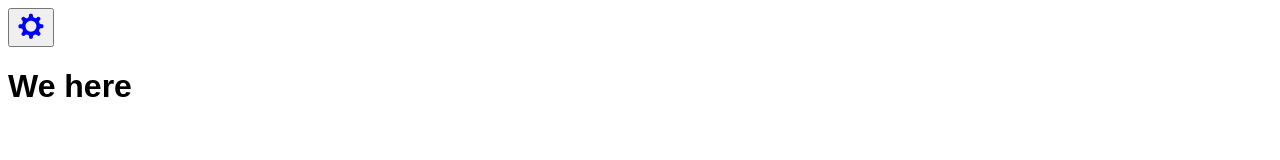
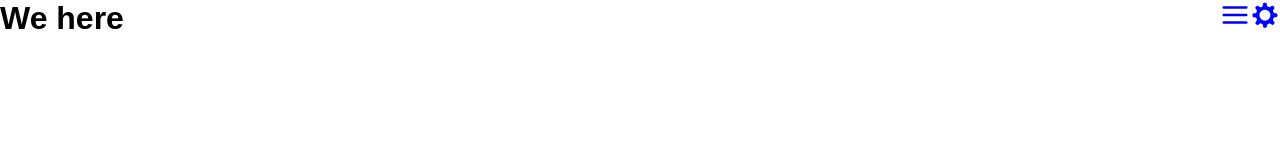
Before and after one commit to Nest05/maestro-travels_group_2_project, a React app: page / in a window 1280 px wide. Built offline with nearby package versions, Linux system fonts and the light colour scheme; a web font is replaced by a local one.

Commit message:
feat: Add some images and tryout some icons

```diff
--- a/db.json
+++ b/db.json
@@ -16,7 +16,7 @@
         "reviews":["","","",""],
         "services": {
             "id":1,
-            "images":[],
+            "images":["https://rb.gy/ol5isx", "https://rb.gy/lcju9x", "https://rb.gy/uhixog", "https://rebrand.ly/6gr1pmf"],
             "Accomodation": "",
             "other-services":[]
         }
--- a/src/components/App.js
+++ b/src/components/App.js
@@ -1,11 +1,13 @@
 
 import './App.css';
 import {  DiAptana } from "react-icons/di";
+import { FiMenu } from "react-icons/fi";
 
 function App() {
   return (
     <div className="App">
-     <button><DiAptana size={30} /></button>
+     <span><DiAptana size={30} /></span>
+     <span><FiMenu size={30}/> </span>
      <h1>We here</h1>
     </div>
   );
--- a/src/index.css
+++ b/src/index.css
@@ -1,10 +1,17 @@
 @import url('https://fonts.googleapis.com/css2?family=Andika:ital,wght@0,400;0,700;1,400;1,700&family=Bruno+Ace+SC&family=Bungee+Hairline&family=Bungee+Shade&family=Cinzel:wght@400;500;600;700;800&family=Geo&family=Macondo&family=Pixelify+Sans&family=Poppins:wght@200;400;500&family=Roboto:wght@100;400;500&family=Rubik+Glitch+Pop&display=swap');
 
 *{
+    padding: 0;
+    margin: 0;
+    box-sizing: border-box;
     font-family: "Andika", sans-serif;
 }
-button{
+span{
     color: blue;
+    float: right;
+}
+span:hover{
+    color: rgb(0, 0, 255,0.2);
 }
 h1{
 
```
